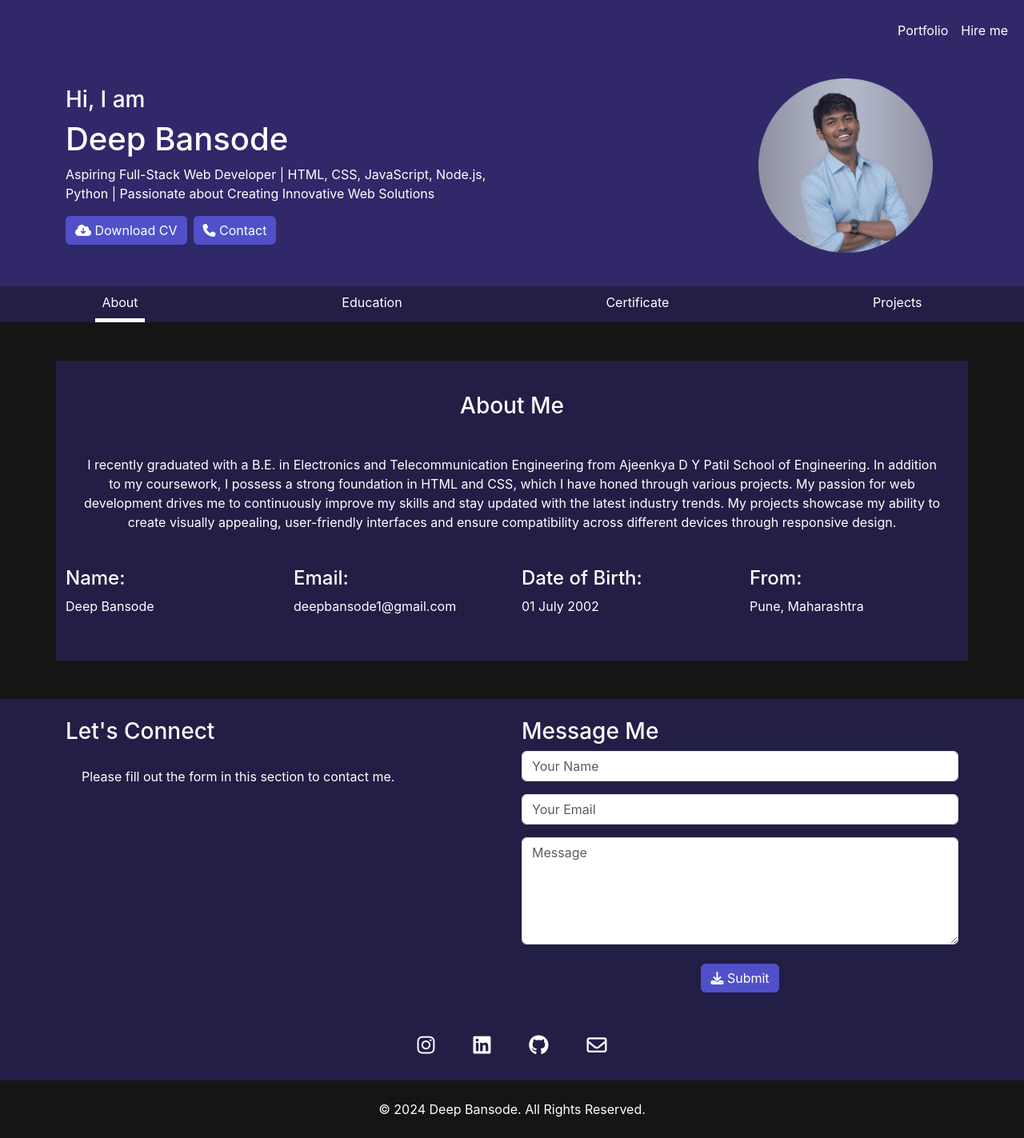
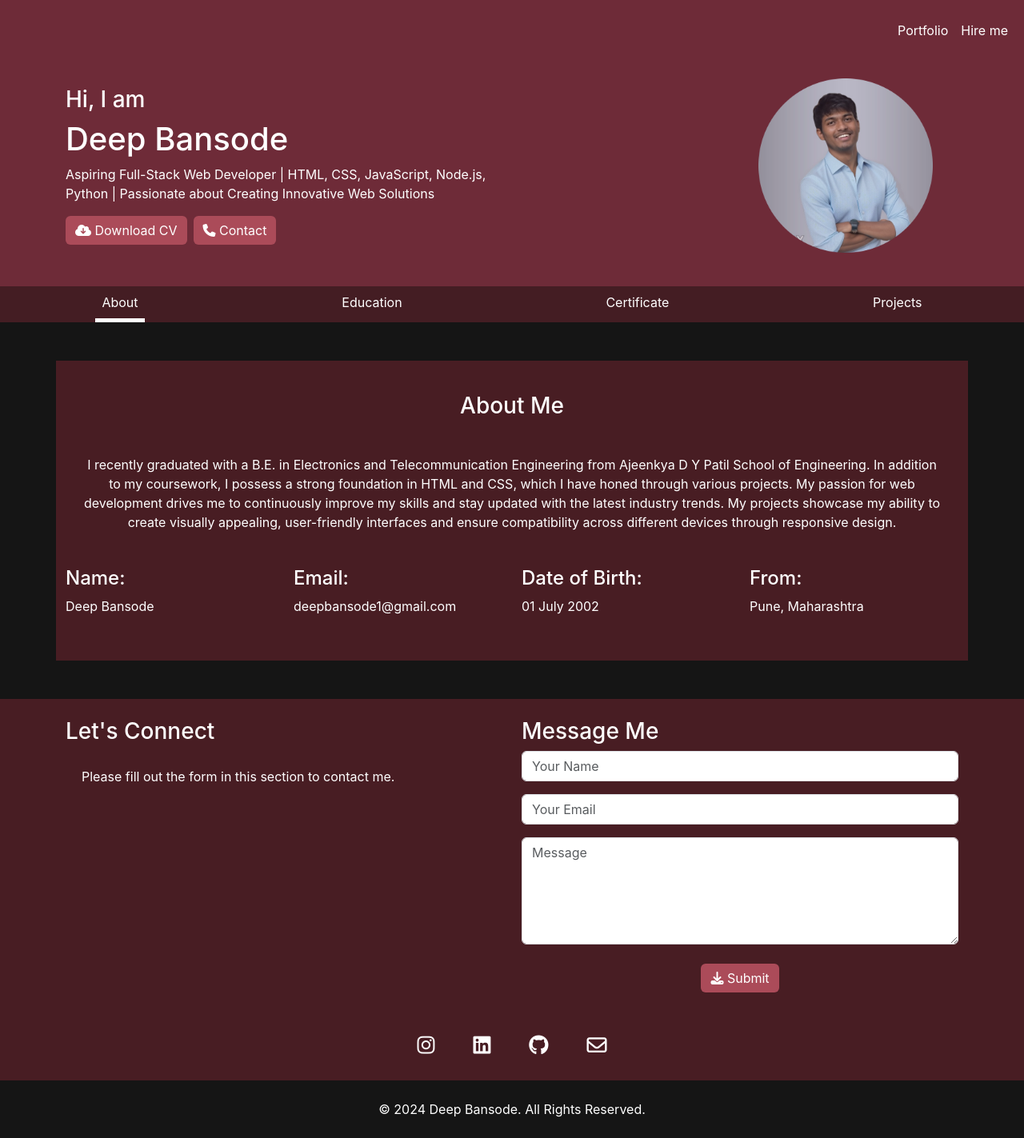
Before and after one commit to Deepb4u/Portfolio, a React (Create React App) app: page / in a window 1280 px wide. Shown: the whole page at 80% size. Built offline with nearby package versions, Linux system fonts and the light colour scheme.

Commit message:
Protflio theme is updated

```diff
--- a/src/App.css
+++ b/src/App.css
@@ -9,26 +9,21 @@ body, .CopyRight{
 }
 header {
   background-color:#000000;
-  /* background: linear-gradient( to top,#f8f9fad8, #a8a9a9af); */
-  background: #302869;
+  background: #6e2b38;
   padding: 10px 0;
 }
 
+
+
 .banner {
-  /* background-color: #f8f8f8;  */
-  /* background: linear-gradient( to right, #ada9a9, #f8f8f8); */
   padding: 50px 0;
 
 }
 
 .Icons{
   text-decoration: none;
-  color: white;
+  color: rgb(255, 255, 255);
   font-size: 25px;
-}
-
-.Icons:hover{
-
 }
 
 .social-link{
@@ -39,7 +34,7 @@ header {
 
 .view_Project{
   text-decoration: underline;
-  color: #2e42f6 ;
+  color: #f37676 ;
 }
 
 .Anchor-tag{
@@ -48,7 +43,7 @@ header {
 }
 
 .Navbar{
-  background-color: #221e45;
+  background-color: #441d23;
   color: #ffffff;
 }
 
@@ -72,7 +67,7 @@ header {
 }
 
 .about {
-  background-color: #221e45;
+  background-color: #481d23;
   color: white;
   padding: 40px 0;
   margin-top: 40px;
@@ -82,7 +77,7 @@ header {
 }
 
 .skill {
-  background-color: #221e45;
+  background-color: #481d23;
   border: 1px solid #ffffff;
   color: white;
   padding: 20px;
@@ -91,7 +86,7 @@ header {
 }
 
 .resume-item {
-  background-color: #221e45;
+  background-color: #481d23;
   color: white;
   border: 1px solid #cbc6c6;
   padding: 20px;
@@ -114,12 +109,12 @@ header {
 }
 
 .btn-primary {
-  background-color: #5050c9;
+  background-color: #ab4b59;
   border: none;
 }
 
 .btn-primary:hover {
-  background-color: #231698;
+  background-color: #481d23;
 }
 .download_CV{
   text-decoration: none;
@@ -140,7 +135,7 @@ header {
 }
 .footer1{
 
-  background: #221e45;
+  background: #481d23;
 }
 .img1{
   padding-top: 3rem;
```
